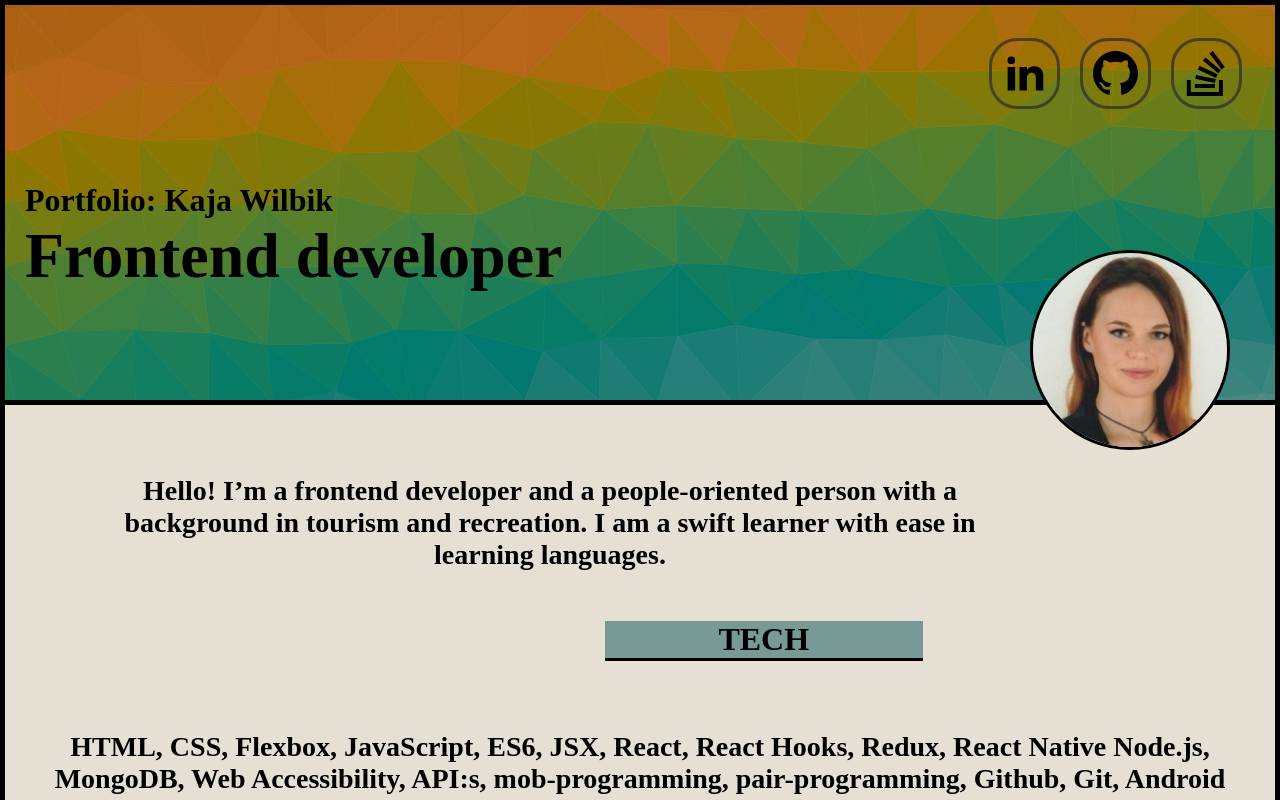
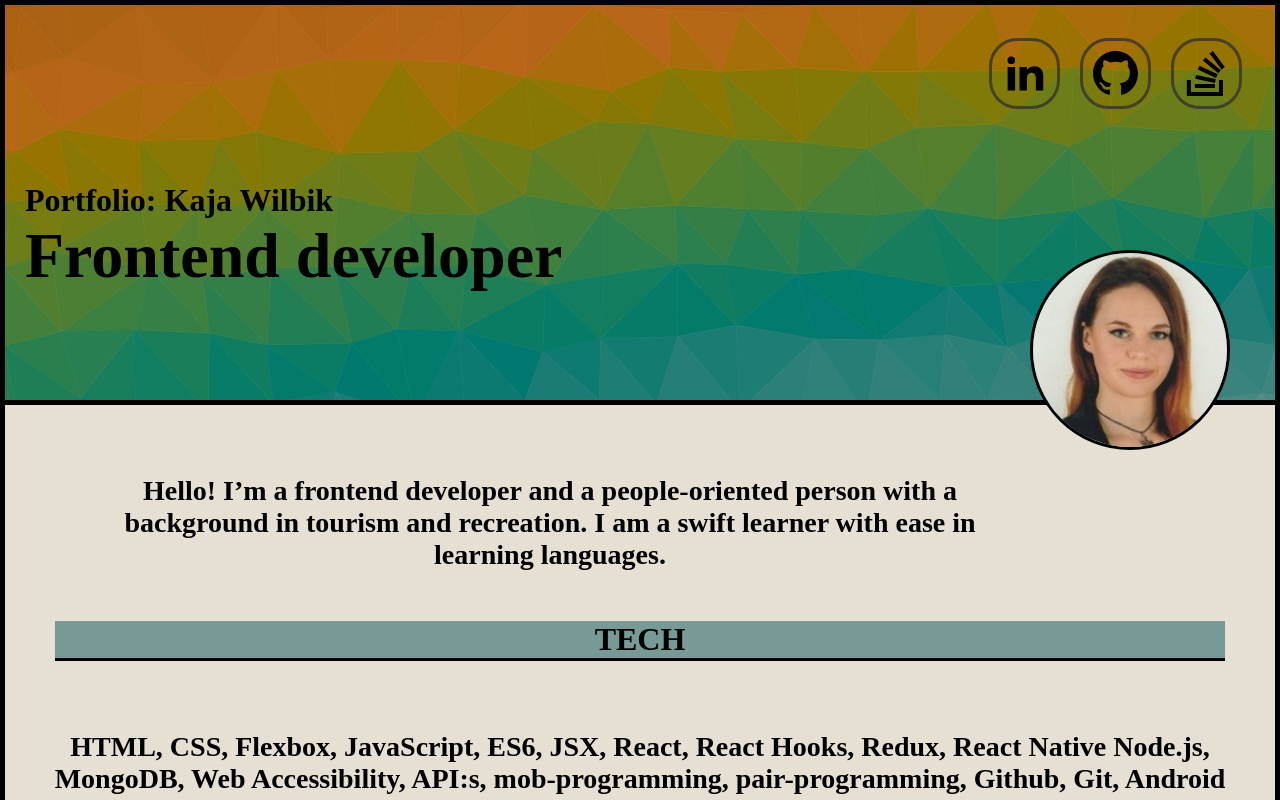
Before and after one commit to Technigo/project-react-portfolio, a React (Create React App) app: page / in a window 1280 px wide. Shown: the top 800 px of the page. Built offline with nearby package versions, Linux system fonts and the light colour scheme; no server answers.

Commit message:
small changes styling

```diff
--- a/src/components/Globalstyling.js
+++ b/src/components/Globalstyling.js
@@ -26,9 +26,9 @@ border: 5px solid black;
 export const TitleBarStyling = styled.div`
  @media screen and (min-width: 1024px) {
     margin: 50px;
-    width: 25%;
-    margin-left: 600px;
     border-bottom: solid black;
+
+
  }
 
 
--- a/src/components/Header.js
+++ b/src/components/Header.js
@@ -37,8 +37,8 @@ img {
   position: absolute;
     right: 24px;
     top: 320px;
-    width: 120px;
-    height: 120px;
+    width: 150px;
+    height: 150px;
     border-radius: 50%;
     object-fit: cover;
     border: solid black;
```
